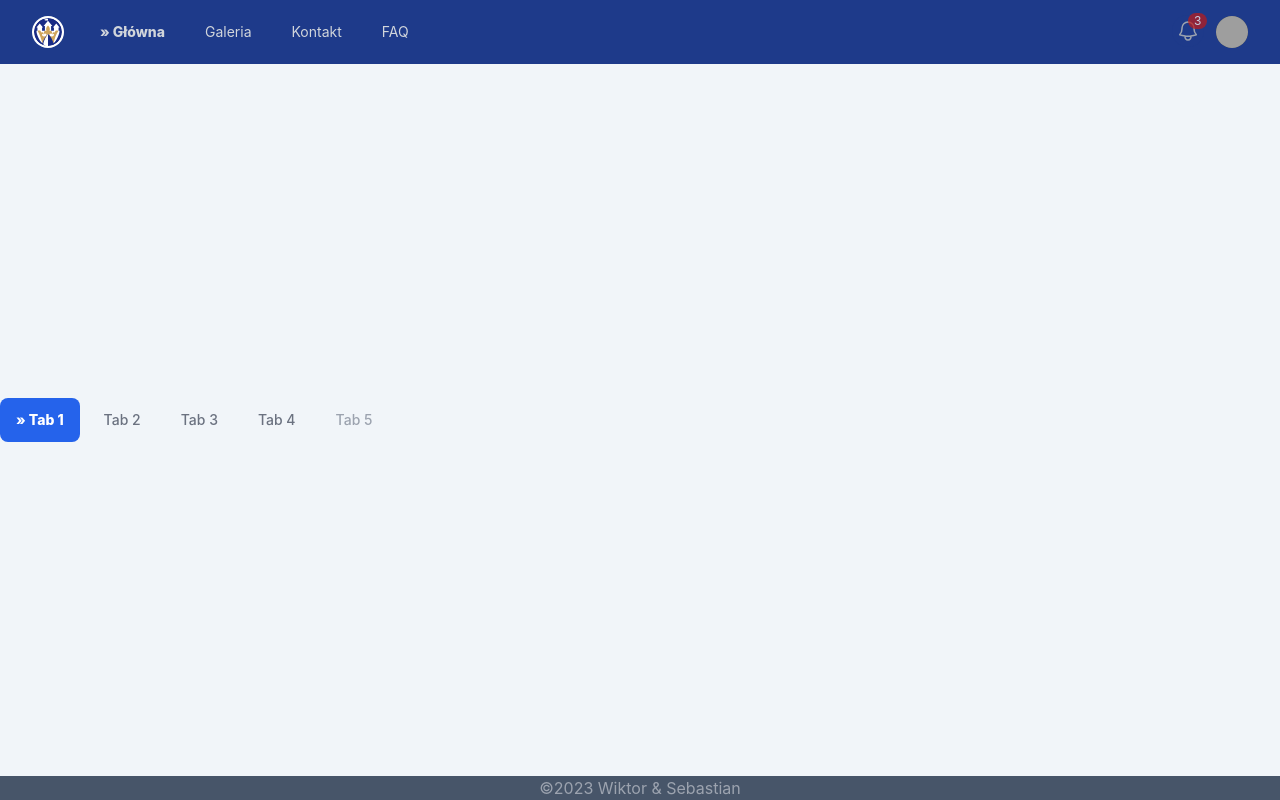
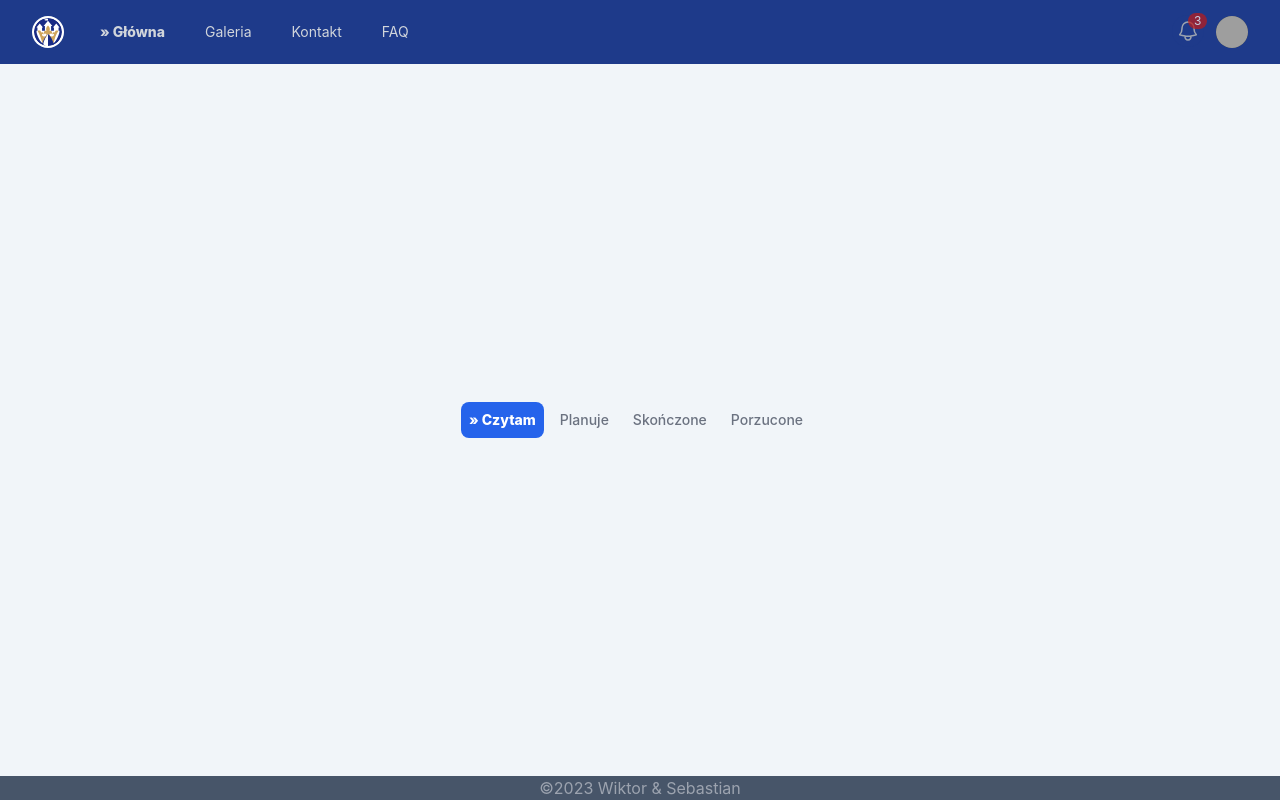
Before and after one commit to WukerDev/Bookworm-React-TS-Tailwind-University-Project, a React (Vite) app in the folder bookworm/: page / in a window 1280 px wide. Built offline with nearby package versions, Linux system fonts and the light colour scheme; grey boxes are pictures that could not be loaded.

Commit message:
tabs renamed

```diff
--- a/bookworm/src/routes/home.tsx
+++ b/bookworm/src/routes/home.tsx
@@ -6,21 +6,18 @@ import Imiona from "../Components/BazaImion"
 export default function Home() {
   return (
     <>
-   <ul className="flex flex-wrap text-sm font-medium text-center text-gray-500 dark:text-gray-400">
+   <ul className="flex flex-wrap text-sm font-medium text-center justify-center text-gray-500 dark:text-gray-400">
     <li className="mr-2">
-        <a href="#" className="inline-block px-4 py-3 text-white bg-blue-600 rounded-lg active" aria-current="page">Tab 1</a>
+        <a href="#" className="inline-block px-2 py-2 text-white bg-blue-600 rounded-lg active" aria-current="page">Czytam</a>
     </li>
     <li className="mr-2">
-        <a href="#"  className="inline-block px-4 py-3 rounded-lg hover:text-gray-900 hover:bg-gray-100 dark:hover:bg-gray-800 dark:hover:text-white">Tab 2</a>
+        <a href="#"  className="inline-block px-2 py-2 rounded-lg hover:text-gray-900 hover:bg-gray-100 dark:hover:bg-gray-800 dark:hover:text-white">Planuje</a>
     </li>
     <li className="mr-2">
-        <a href="#" className="inline-block px-4 py-3 rounded-lg hover:text-gray-900 hover:bg-gray-100 dark:hover:bg-gray-800 dark:hover:text-white">Tab 3</a>
+        <a href="#" className="inline-block px-2 py-2 rounded-lg hover:text-gray-900 hover:bg-gray-100 dark:hover:bg-gray-800 dark:hover:text-white">Skończone</a>
     </li>
     <li className="mr-2">
-        <a href="#" className="inline-block px-4 py-3 rounded-lg hover:text-gray-900 hover:bg-gray-100 dark:hover:bg-gray-800 dark:hover:text-white">Tab 4</a>
-    </li>
-    <li>
-        <a className="inline-block px-4 py-3 text-gray-400 cursor-not-allowed dark:text-gray-500">Tab 5</a>
+        <a href="#" className="inline-block px-2 py-2 rounded-lg hover:text-gray-900 hover:bg-gray-100 dark:hover:bg-gray-800 dark:hover:text-white">Porzucone</a>
     </li>
 </ul>
     </>
```
